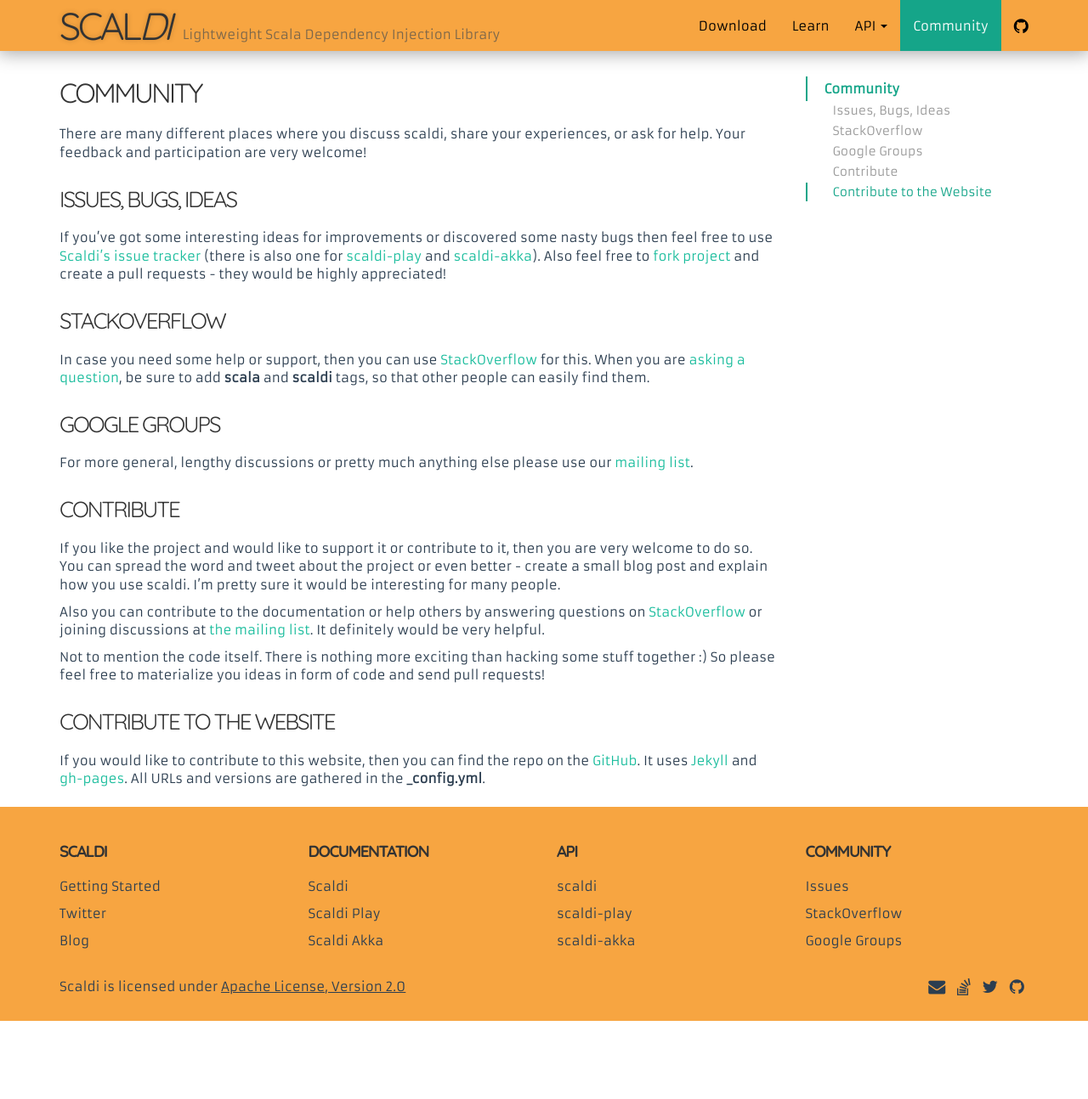
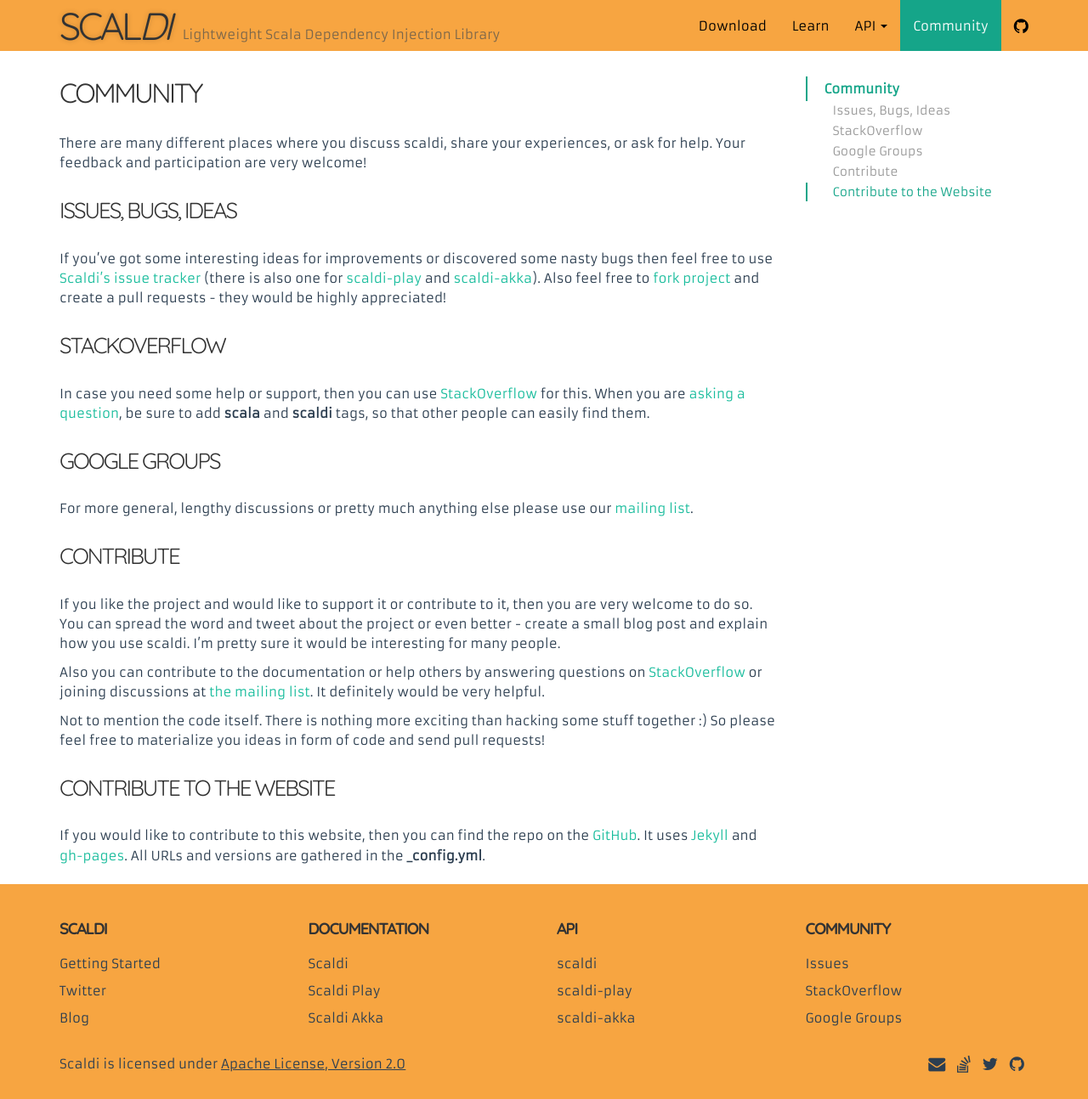
Before and after one commit to scaldi/scaldi-website, a Jekyll site: the page built from community.md, in a window 1280 px wide and 1294 px high. Shown: the whole window at 85% size. Built offline with Jekyll 4.4.1, drawn with Linux system fonts in a browser that asks for light colours.

Commit message:
even more improved styling

```diff
--- a/assets/css/main.css
+++ b/assets/css/main.css
@@ -16,9 +16,9 @@
 
 .with-shadow {
   /*http://www.cssmatic.com/box-shadow*/
-  -webkit-box-shadow: 0px 1px 20px 2px rgba(0,0,0,0.35);
-  -moz-box-shadow: 0px 1px 20px 2px rgba(0,0,0,0.35);
-  box-shadow: 0px 1px 20px 2px rgba(0,0,0,0.35);
+  -webkit-box-shadow: 0px 1px 10px 2px rgba(0,0,0,0.20);
+  -moz-box-shadow: 0px 1px 10px 2px rgba(0,0,0,0.20);
+  box-shadow: 0px 1px 10px 2px rgba(0,0,0,0.20);
 }
 
 .top-rounded a {
@@ -267,11 +267,17 @@
 .main-content h2 {
   margin-top: -70px;
   padding-top: 100px;
+  margin-bottom: 30px;
 }
 
 .main-content h3 {
   margin-top: -70px;
   padding-top: 90px;
+  margin-bottom: 30px;
+}
+
+.main-content {
+  line-height: 1.55em;
 }
 
 .bs-callout {
--- a/assets/js/main.js
+++ b/assets/js/main.js
@@ -4,11 +4,10 @@
 $(function () {
   var animateHeader = "" + $(document.body).data('animate-header')
 
-  if (animateHeader === 'true') {
   var headerShow = function () {
     var y = $(this).scrollTop();
 
-      if (y > 10) {
+    if (y > 5) {
       $('.navbar-fixed-top').addClass("with-shadow");
       $('.navbar-fixed-top .navbar-nav .active').removeClass("top-rounded");
       $('.header-logo').fadeIn(300);
@@ -21,13 +20,27 @@
     }
   }
 
+  var simpleHeaderShow = function () {
+    var y = $(this).scrollTop();
+
+    if (y > 5) {
+      $('.navbar-fixed-top').addClass("with-shadow");
+    } else {
+      $('.navbar-fixed-top').removeClass("with-shadow");
+    }
+  }
+
+  if (animateHeader === 'true') {
     $(document).scroll(headerShow)
     $(document).resize(headerShow)
   } else {
-    $('.navbar-fixed-top').addClass("with-shadow");
+    $('.navbar-fixed-top')
     $('.navbar-fixed-top .navbar-nav .active').removeClass("top-rounded");
     $('.header-logo').show();
     $('.header-description').show();
+
+    $(document).scroll(simpleHeaderShow)
+    $(document).resize(simpleHeaderShow)
   }
 
   var slagify = function (text) {
```
Lines whose indentation alone changed are shown as unchanged.
